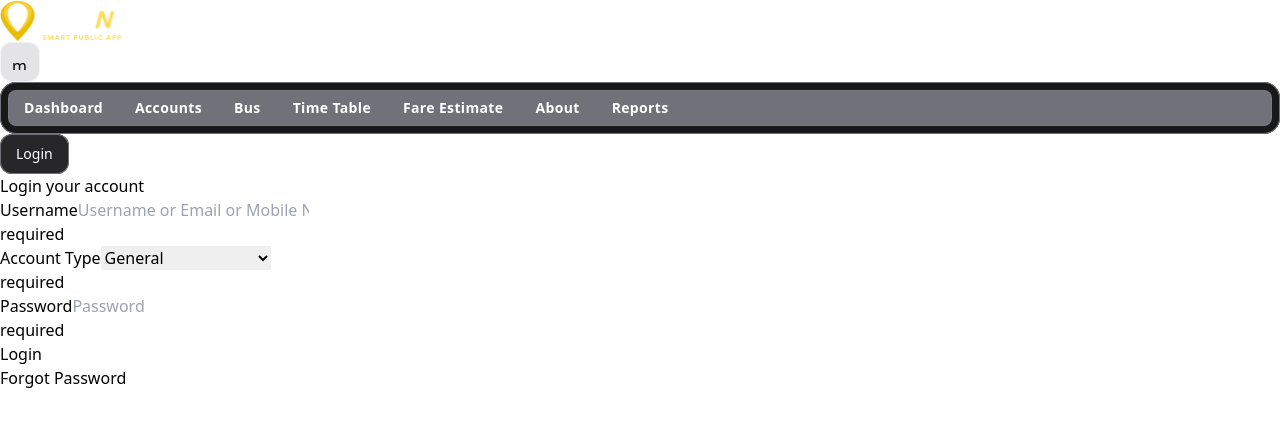
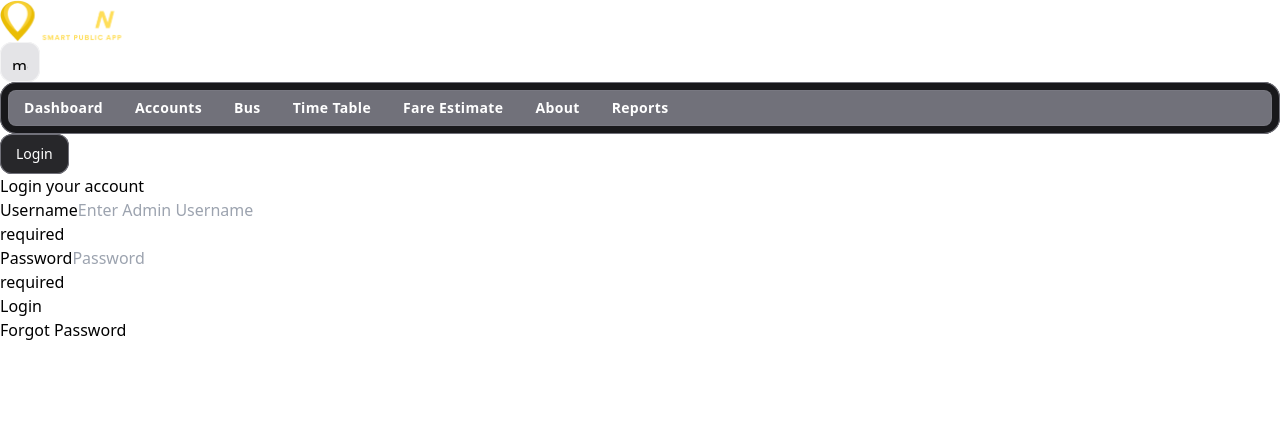
Before and after one commit to TrackNGo/frontend_admin, a React (Vite) app: page /login in a window 1280 px wide. Shown: the top 426 px of the page. Built offline with nearby package versions, Linux system fonts and the light colour scheme.

Commit message:
feat: fix admin login error

```diff
--- a/src/pages/auth/Login.tsx
+++ b/src/pages/auth/Login.tsx
@@ -13,7 +13,7 @@ const Login = () => {
   const [credentials, setCredentials] = useState<{ credentialsUsername: string; password: string; accType: string }>({
     credentialsUsername: "",
     password: "",
-    accType: "General",
+    accType: "Admin",
   })
 
   const navigate = useNavigate()
@@ -31,17 +31,17 @@ const Login = () => {
     setCredentials({
       credentialsUsername: "",
       password: "",
-      accType: "General",
+      accType: "Admin",
     })
   }
 
-  const handleSelectChange = (value: string) => {
-    setCredentials((prev) => ({
-      ...prev,
-      accType: value
-    }))
-    setError((prev) => ({ ...prev, accType: "" }))
-  }
+  // const handleSelectChange = (value: string) => {
+  //   setCredentials((prev) => ({
+  //     ...prev,
+  //     accType: value
+  //   }))
+  //   setError((prev) => ({ ...prev, accType: "" }))
+  // }
 
   async function submit(event: any) {
     event.preventDefault()
@@ -101,7 +101,7 @@ const Login = () => {
               value={credentials.credentialsUsername}
               title={"Username"}
               type={"text"}
-              placeholder={"Username or Email or Mobile Number"}
+              placeholder={"Enter Admin Username"}
               name={"credentialsUsername"}
             />
             <div className={`text-sm capitalize ${error.credentialsUsername ? "text-red-600" : "text-slate-400"}`}>
@@ -109,19 +109,19 @@ const Login = () => {
             </div>
           </div>
 
-          <div className="mt-2">
+          {/* <div className="mt-2">
             <SelectBox
               title="Account Type"
               name="accType"
               value={credentials.accType}
               onChange={handleSelectChange}
-              options={["General", "Admin"]}
+              options={["Admin"]}
               placeholder="Select Account Type"
             />
             <div className={`text-sm capitalize ${error.accType ? "text-red-600" : "text-slate-400"}`}>
               {error.accType || "required"}
             </div>
-          </div>
+          </div> */}
 
           <div className="mt-2">
             <TextBox
```
